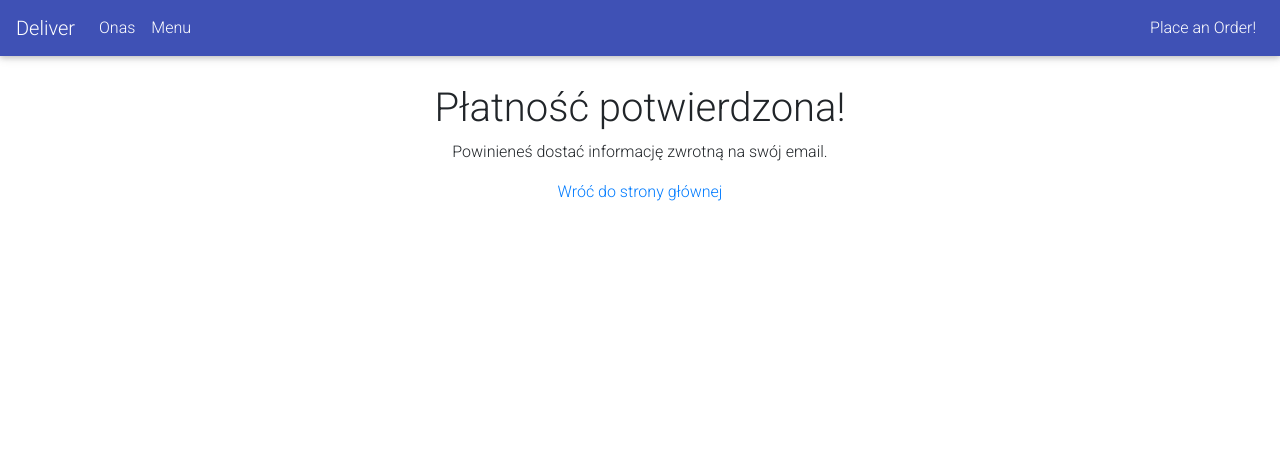
After one commit to end-993/FoodDelivery, a Django app: template delivery/restauracja/templates/potwierdzeniezaplacenia.html in a window 1280 px wide. The commit adds this page. Shown: the top 468 px of the page. Run offline with Django 4.2, Linux system fonts and the light colour scheme; the template is opened without the code that fills it, so the values that code supplies are empty; some libraries are stand-ins or nearby versions.

Commit message:
Poprawki

```diff
--- a/delivery/delivery/urls.py
+++ b/delivery/delivery/urls.py
@@ -24,5 +24,4 @@ urlpatterns = [
     path('', Index.as_view(), name='index'),
     path('onas/', Onas.as_view(), name='onas'),
     path('zamowienie', Zamowienie.as_view(), name='zamowienie'),
-    #static(settings.MEDIA_URL,document.settings.)
-]
+]   +static(settings.MEDIA_URL,document_root = settings.MEDIA_ROOT)
--- /dev/null
+++ b/delivery/restauracja/templates/potwierdzeniezaplacenia.html
@@ -0,0 +1,16 @@
+{% extends 'base.html' %}
+
+{% block content %}
+<div class="container mb-5">
+    <div class="row justify-content-center mt-1">
+        <div class="col-md-5 col-sm-12 p-4 text-center">
+            <h1>Płatność potwierdzona!</h1>
+            <p>Powinieneś dostać informację zwrotną na swój email.</p>
+            <a href="{% url 'index' %}">Wróć do strony głównej</a>
+        </div>
+    </div>
+
+
+    </div>
+</div>
+{% endblock content %}
--- a/delivery/restauracja/templates/zamowienie_potwierdzenie.html
+++ b/delivery/restauracja/templates/zamowienie_potwierdzenie.html
@@ -20,5 +20,7 @@
             <p class="font-weight-bold pt-4">Razem: {{ cena }}</p>
         </div>
     </div>
+
 </div>
+
 {% endblock content %}
--- a/delivery/restauracja/views.py
+++ b/delivery/restauracja/views.py
@@ -1,4 +1,4 @@
-from django.shortcuts import render
+from django.shortcuts import render, redirect
 from django.http import HttpResponse
 from django.views import View
 from django.core.mail import send_mail
```
Also changed, not shown: delivery/db.sqlite3.
